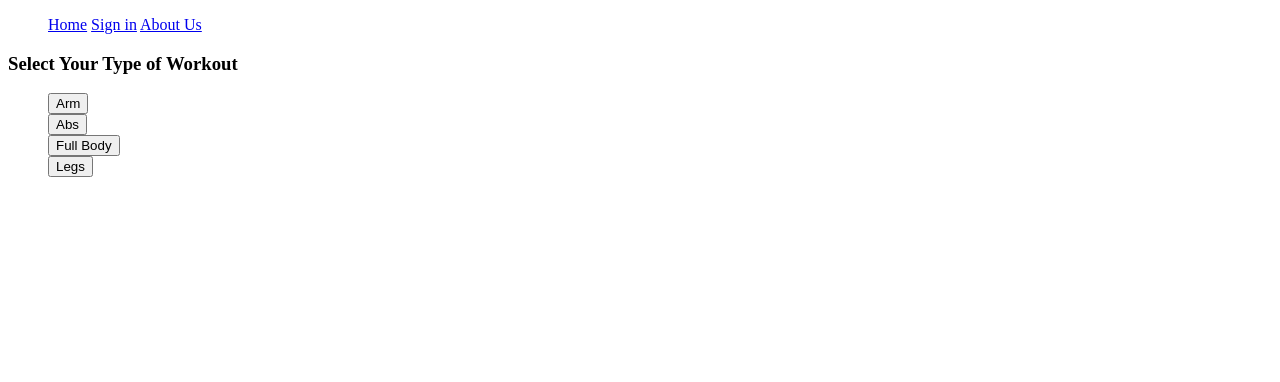
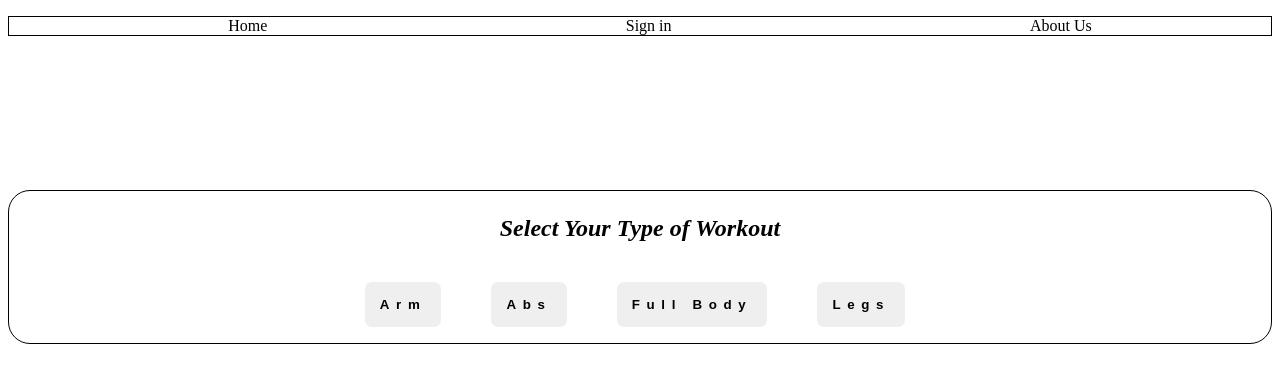
Before and after one commit to shevaughn98/nShape, a website: page front-end/workout.html in a window 1280 px wide. Drawn offline with Linux system fonts and the light colour scheme; a web font is replaced by a local one.

Commit message:
Modal Design V1 complete

```diff
--- a/front-end/modal.css
+++ b/front-end/modal.css
@@ -1,3 +1,5 @@
+@import url('http://fonts.cdnfonts.com/css/battenberg-and-custard?styles=28058');
+
 .modal {
     position: fixed;
     left: 0;
@@ -16,7 +18,7 @@
     top: 50%;
     left: 50%;
     transform: translate(-50%, -50%);
-    background-color: white;
+    background-color: #c1c0c0;
     padding: 1rem 1.5rem;
     width: 24rem;
     border-radius: 0.5rem;
@@ -43,10 +45,69 @@
     transition: visibility 0s linear 0s, opacity 0.25s 0s, transform 0.25s;
 }
 
+h3 {
+    text-align: center;
+    font-size: 1.35em;
+}
+
+
+
+
+ul.topnav {
+    display: flex;
+    flex-direction: row;
+    justify-content: space-evenly;
+    border: 1px solid black;
+    max-width: -webkit-fill-available;
+    justify-content: space-around;
+}
+
+
 li {
     list-style: none;
 }
 
 .workout-container {
+    border: 1px solid;
+    max-width: -webkit-fill-available;
+    display: grid;
+    border-radius: 22px;
+    justify-content: center;
+    margin-top: 154px;
+}
 
+a {
+    color: black;
+    text-decoration: none;
 }
+
+a:hover {
+    font-style: italic;
+}
+
+.modal-btn {
+    border: transparent;
+    padding: 15px;
+    border-radius: 7px;
+    cursor: pointer;
+    font-family: 'Battenberg and Custard', sans-serif;
+    letter-spacing: 0.5em;
+    margin-right: 50px;
+    font-weight: 900;
+}
+
+.modal-btn:hover {
+    border: 1px solid black;
+    font-style: italic;
+    background-color: wheat;
+}
+
+ul.type-list {
+    display: flex;
+}
+
+h3.workout-heading {
+    text-align: center;
+    font-size: 1.5em;
+    font-style: oblique;
+}
--- a/front-end/workout.html
+++ b/front-end/workout.html
@@ -20,10 +20,10 @@
       </div>
 
     <div class="workout-container" id="workout-container">
-        <h3>Select Your Type of Workout</h3>
+        <h3 class="workout-heading">Select Your Type of Workout</h3>
         <ul class="type-list">
             <!-- Arm Modal -->
-            <li class="type"><button id="trigger1" class="arms" value="arms">Arm</button>
+            <li class="type"><button id="trigger1" class="arms modal-btn" value="arms">Arm</button>
                 <div class="modal" id="modal1">
                     <div class="modal-content" id="modal-content-1">
                         <span class="close-button" id="close-button1">&times;</span>
@@ -31,7 +31,7 @@
                 </div>
             </li>
             <!-- Abs Modal -->
-            <li class="type"><button id="trigger2" class="abs" value="abs">Abs</button>
+            <li class="type"><button id="trigger2" class="abs modal-btn" value="abs">Abs</button>
                 <div class="modal" id="modal2">
                     <div class="modal-content" id="modal-content-2">
                         <span class="close-button" id="close-button2">&times;</span>
@@ -39,7 +39,7 @@
                 </div>
             </li>
             <!-- Full Body Modal -->
-            <li class="type"><button id="trigger3" class="fullbody" value="fullbody">Full Body</button>
+            <li class="type"><button id="trigger3" class="fullbody modal-btn" value="fullbody">Full Body</button>
                 <div class="modal" id="modal3">
                     <div class="modal-content" id="modal-content-3">
                         <span class="close-button" id="close-button3">&times;</span>
@@ -47,7 +47,7 @@
                 </div>
             </li>
             <!-- Legs Modal -->
-            <li class="type"><button id="trigger4" class="legs" value="legs">Legs</button>
+            <li class="type"><button id="trigger4" class="legs modal-btn" value="legs">Legs</button>
                 <div class="modal" id="modal4">
                     <div class="modal-content" id="modal-content-4">
                         <span class="close-button" id="close-button4">&times;</span>
```
